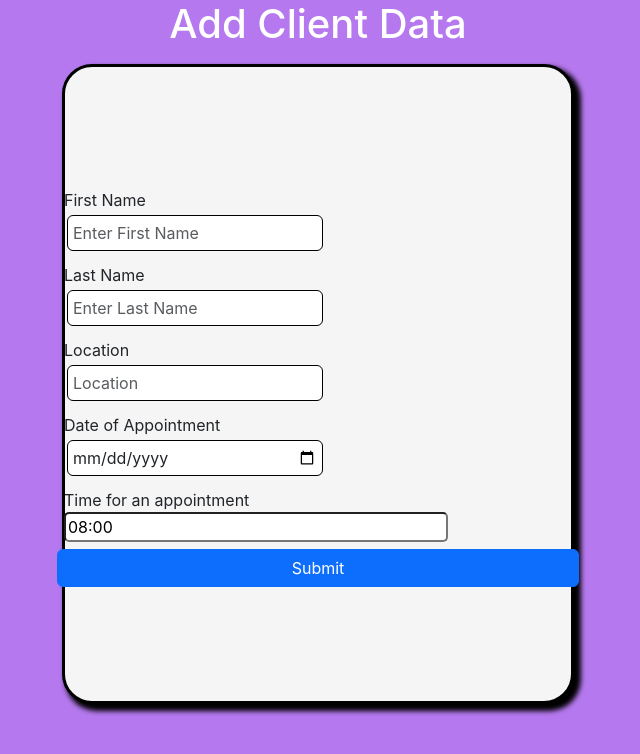
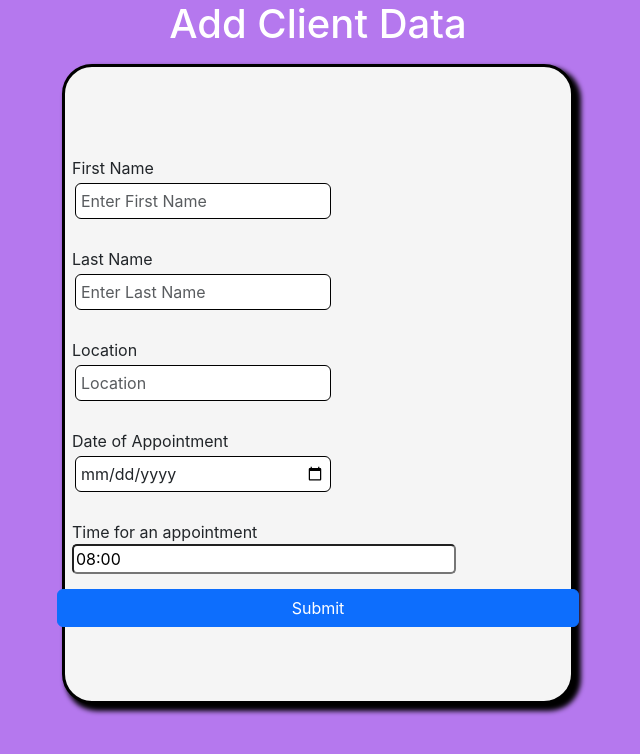
Before and after one commit to Sakshi-hub21/Power-Up-Fitness, a React (Create React App) app: page /add in a window 1280 px wide. Shown: the top 754 px of the page, without its empty margins (322-962 px from the left). Built offline with nearby package versions, Linux system fonts and the light colour scheme.

Commit message:
Update edit.css

```diff
--- a/src/components/edit.css
+++ b/src/components/edit.css
@@ -24,7 +24,7 @@
 .input-1{
     width: 40vw;
     margin: 5px;
-    padding:2px;
+    padding:10px;
 
 }
 
```
